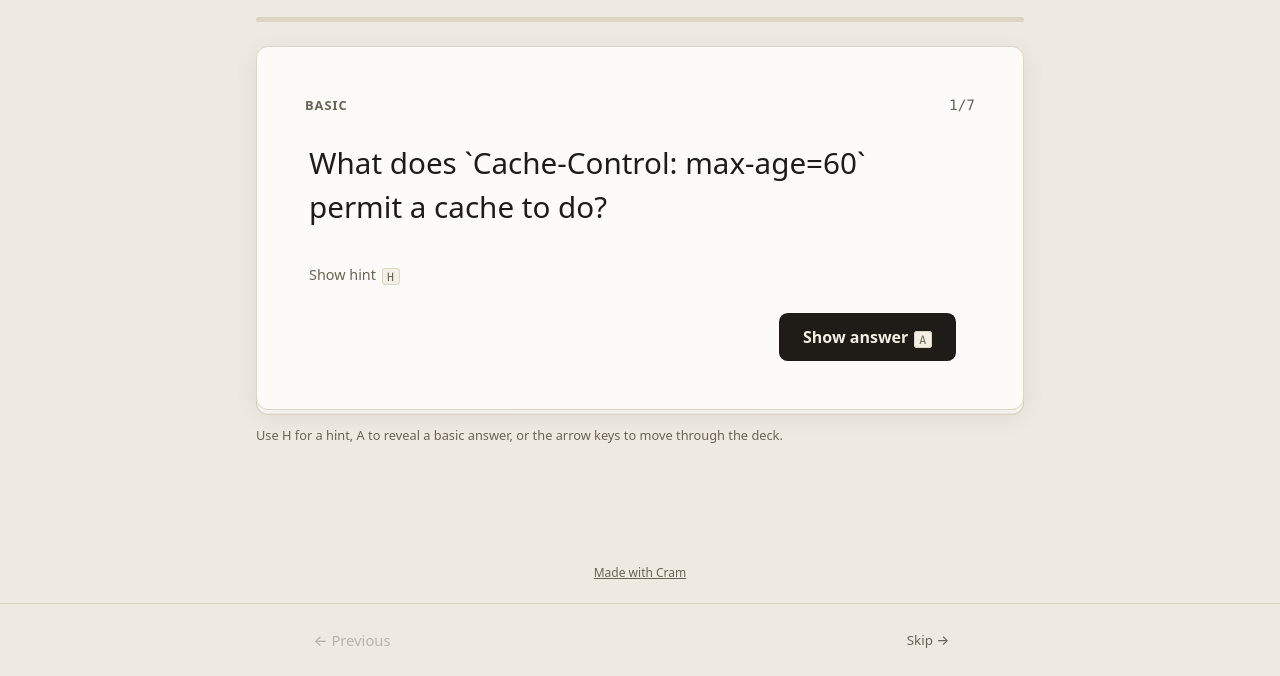
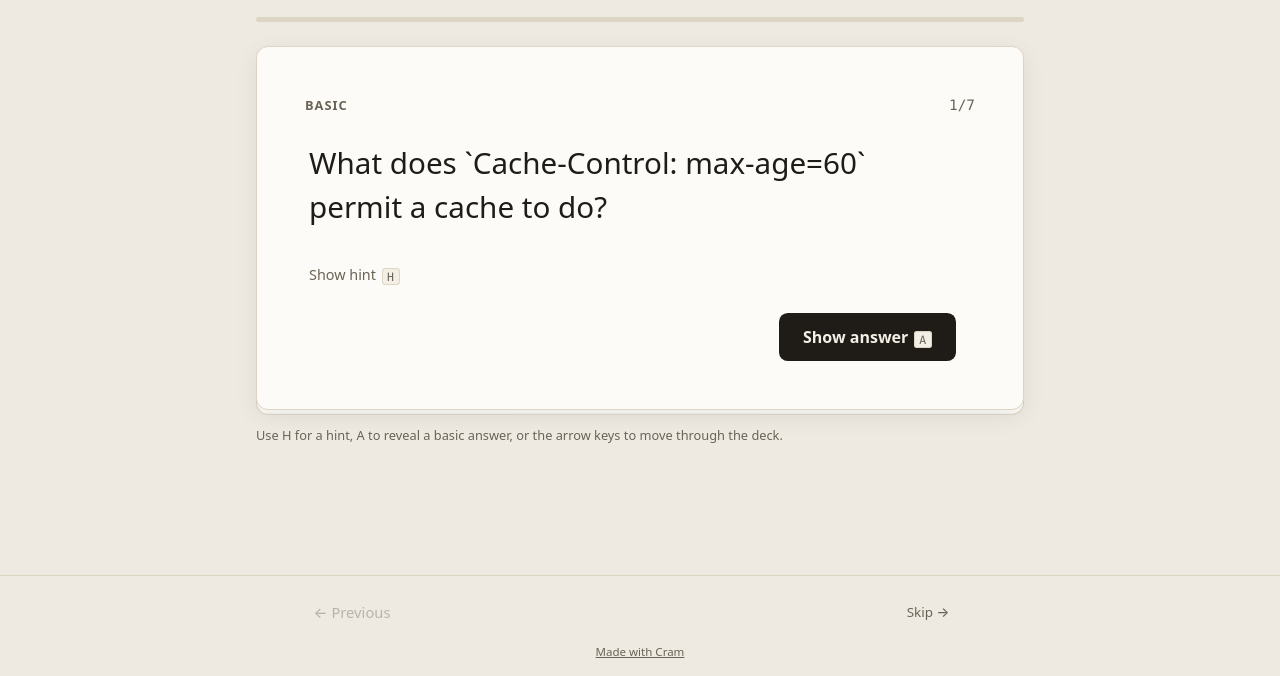
Before and after one commit to sjquant/cram, a website: page examples/http-caching-essentials.html in a window 1280 px wide. Shown: the part 124-800 px from the top of the page. Drawn offline with Linux system fonts and the light colour scheme.

Commit message:
fix(player): anchor attribution beneath bottom navigation

```diff
--- a/examples/http-caching-essentials.html
+++ b/examples/http-caching-essentials.html
@@ -42,7 +42,7 @@
       --s2: 1rem;
       --s3: 1.5rem;
       --s4: 2.5rem;
-      --navigation-space: calc(4.5rem + env(safe-area-inset-bottom));
+      --navigation-space: calc(6.25rem + 1px + env(safe-area-inset-bottom));
     }
 
     [data-theme="paper"],
@@ -148,7 +148,7 @@
 
     .player {
       width: min(100% - 3rem, 48rem);
-      min-height: calc(100dvh - 3rem - var(--navigation-space));
+      min-height: calc(100dvh - var(--navigation-space));
       margin: 0 auto;
       padding: clamp(1.5rem, 4vh, 3rem) 0 1rem;
       display: flex;
@@ -711,10 +711,13 @@
     }
 
     .player__attribution {
+      position: fixed;
+      inset-inline: 0;
+      bottom: calc(1rem + env(safe-area-inset-bottom));
+      z-index: 11;
       margin: 0 auto;
-      padding: 0.5rem 1rem max(1rem, env(safe-area-inset-bottom));
       color: var(--ink-soft);
-      font-size: 0.75rem;
+      font-size: 0.72rem;
       text-align: center;
     }
 
@@ -748,7 +751,7 @@
       align-items: center;
       gap: 0.75rem;
       width: 100%;
-      padding: 0.75rem max(1rem, calc((100% - 48rem) / 2)) calc(0.75rem + env(safe-area-inset-bottom));
+      padding: 0.75rem max(1rem, calc((100% - 48rem) / 2)) calc(2.5rem + env(safe-area-inset-bottom));
       border-top: 1px solid var(--rule);
       background: var(--canvas);
     }
```
Also changed, not shown: skills/cram/template/player.html (+8 -5 lines).
